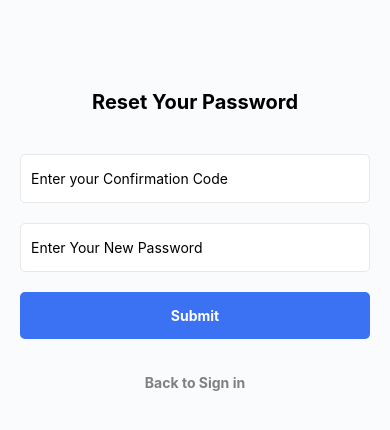
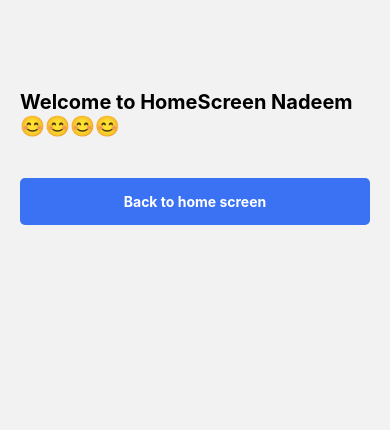
Before and after one commit to nadeem-ds/react-native-form-authentication, a React Native app: screen /HomeScreen in a window 390 px wide. Shown: the top 430 px of the page. Built offline with nearby package versions, Linux system fonts and the light colour scheme.

Commit message:
Navigation Complete

```diff
--- a/App.js
+++ b/App.js
@@ -1,10 +1,6 @@
 import { StatusBar } from "expo-status-bar";
 import { StyleSheet, Text, View } from "react-native";
-import ConfirmEmailScreen from "./src/screens/ConfirmEmailScreen/ConfirmEmailScreen";
-import ForgotPasswordScreen from "./src/screens/ForgotPasswordScreen/ForgotPasswordScreen";
-import NewPasswordScreen from "./src/screens/NewPasswordScreen/NewPasswordScreen";
-import SignInScreen from "./src/screens/SignInScreen/SignInScreen";
-import SignUpScreen from "./src/screens/SignupScreen/SignUpScreen";
+import Navigation from "./src/Navigation/Navigation";
 
 export default function App() {
   return (
@@ -13,7 +9,8 @@ export default function App() {
       {/* <SignUpScreen /> */}
       {/* <ConfirmEmailScreen /> */}
       {/* <ForgotPasswordScreen/> */}
-      <NewPasswordScreen />
+      {/* <NewPasswordScreen /> */}
+      <Navigation />
       <StatusBar style="auto" />
     </View>
   );
--- a/package.json
+++ b/package.json
@@ -10,11 +10,15 @@
     "eject": "expo eject"
   },
   "dependencies": {
+    "@react-navigation/native": "^6.0.10",
+    "@react-navigation/native-stack": "^6.6.2",
     "expo": "~45.0.0",
     "expo-status-bar": "~1.3.0",
     "react": "17.0.2",
     "react-dom": "17.0.2",
     "react-native": "0.68.2",
+    "react-native-safe-area-context": "4.2.4",
+    "react-native-screens": "~3.11.1",
     "react-native-web": "0.17.7"
   },
   "devDependencies": {
--- /dev/null
+++ b/src/Navigation/Navigation.js
@@ -0,0 +1,29 @@
+import { View, Text } from "react-native";
+import { NavigationContainer } from "@react-navigation/native";
+import { createNativeStackNavigator } from "@react-navigation/native-stack";
+
+import React from "react";
+import SignInScreen from "../screens/SignInScreen/SignInScreen";
+import SignUpScreen from "../screens/SignupScreen/SignUpScreen";
+import ConfirmEmailScreen from "../screens/ConfirmEmailScreen/ConfirmEmailScreen";
+import ForgotPasswordScreen from "../screens/ForgotPasswordScreen/ForgotPasswordScreen";
+import NewPasswordScreen from "../screens/NewPasswordScreen/NewPasswordScreen";
+import HomeScreen from "../screens/HomeScreen/HomeScreen";
+
+const Stack = createNativeStackNavigator();
+const Navigation = () => {
+  return (
+    <NavigationContainer>
+      <Stack.Navigator screenOptions={{ headerShown: false }}>
+        <Stack.Screen name="SignIn" component={SignInScreen} />
+        <Stack.Screen name="SignUpScreen" component={SignUpScreen} />
+        <Stack.Screen name="ConfrimEmail" component={ConfirmEmailScreen} />
+        <Stack.Screen name="ForgotPassword" component={ForgotPasswordScreen} />
+        <Stack.Screen name="NewPasswordScreen" component={NewPasswordScreen} />
+        <Stack.Screen name="HomeScreen" component={HomeScreen} />
+      </Stack.Navigator>
+    </NavigationContainer>
+  );
+};
+
+export default Navigation;
--- a/src/screens/ConfirmEmailScreen/ConfirmEmailScreen.js
+++ b/src/screens/ConfirmEmailScreen/ConfirmEmailScreen.js
@@ -2,14 +2,21 @@ import { StyleSheet, Text, View } from "react-native";
 import React, { useState } from "react";
 import CustomInput from "../../components/CustomInput/CustomInput";
 import CustomButton from "../../components/CustomInput/CustomButton/CustomButton";
+import { useNavigation } from "@react-navigation/native";
 
 const ConfirmEmailScreen = () => {
   const [code, setCode] = useState("");
+  const navigation = useNavigation();
+
   const confirmPressed = () => {
     console.warn("Confirm Code");
+    //email verify redirect to home page
+    navigation.navigate("HomeScreen");
   };
   const onBackToSignIn = () => {
     console.warn("backToSignIn");
+    //back to sign in page
+    navigation.navigate("SignIn");
   };
   const onResendCode = () => {
     console.warn("resendCode");
--- a/src/screens/ForgotPasswordScreen/ForgotPasswordScreen.js
+++ b/src/screens/ForgotPasswordScreen/ForgotPasswordScreen.js
@@ -2,15 +2,21 @@ import { StyleSheet, Text, View } from "react-native";
 import React, { useState } from "react";
 import CustomInput from "../../components/CustomInput/CustomInput";
 import CustomButton from "../../components/CustomInput/CustomButton/CustomButton";
+import { useNavigation } from "@react-navigation/native";
 
 const ForgotPasswordScreen = () => {
   const [username, setUsername] = useState("");
+  const navigation = useNavigation();
 
   const onSendPressed = () => {
     console.warn("onsendpressed");
+    //code and confirm password screen
+    navigation.navigate("NewPasswordScreen");
   };
   const onBackToSignIn = () => {
     console.warn("backtosignin");
+    //back to sign in page
+    navigation.navigate("SignIn");
   };
   return (
     <View style={styles.root}>
--- /dev/null
+++ b/src/screens/HomeScreen/HomeScreen.js
@@ -0,0 +1,36 @@
+import { StyleSheet, Text, View } from "react-native";
+import React from "react";
+import CustomButton from "../../components/CustomInput/CustomButton/CustomButton";
+import { useNavigation } from "@react-navigation/native";
+
+const HomeScreen = () => {
+  const navigation = useNavigation();
+
+  const haveAnAccount = () => {
+    console.warn("Already a account");
+    //alreay a account
+    navigation.navigate("SignIn");
+  };
+
+  return (
+    <View style={styles.root}>
+      <Text style={styles.heading}>Welcome to HomeScreen Nadeem😊😊😊😊</Text>
+      <CustomButton text="Back to home screen" onPress={haveAnAccount} />
+    </View>
+  );
+};
+
+export default HomeScreen;
+
+const styles = StyleSheet.create({
+  root: {
+    alignItems: "center",
+    paddingVertical: 60,
+    paddingHorizontal: 20,
+  },
+  heading: {
+    fontSize: 20,
+    fontWeight: "bold",
+    marginVertical: 30,
+  },
+});
--- a/src/screens/NewPasswordScreen/NewPasswordScreen.js
+++ b/src/screens/NewPasswordScreen/NewPasswordScreen.js
@@ -2,16 +2,22 @@ import { StyleSheet, Text, View } from "react-native";
 import React, { useState } from "react";
 import CustomInput from "../../components/CustomInput/CustomInput";
 import CustomButton from "../../components/CustomInput/CustomButton/CustomButton";
+import { useNavigation } from "@react-navigation/native";
 
 const NewPasswordScreen = () => {
   const [code, setCode] = useState("");
   const [newPassword, setNewPassword] = useState("");
+  const navigation = useNavigation();
 
   const onSubmitPressed = () => {
     console.warn("onsendpressed");
+    //password changed back to home screen /login page
+    navigation.navigate("HomeScreen");
   };
   const onBackToSignIn = () => {
     console.warn("backtosignin");
+    //back to sign in
+    navigation.navigate("SignIn");
   };
   return (
     <View style={styles.root}>
--- a/src/screens/SignInScreen/SignInScreen.js
+++ b/src/screens/SignInScreen/SignInScreen.js
@@ -3,20 +3,28 @@ import React, { useState } from "react";
 import CustomInput from "../../components/CustomInput/CustomInput";
 import CustomButton from "../../components/CustomInput/CustomButton/CustomButton";
 import SocialSignInButton from "../../components/SocialSignInButton/SocialSignInButton";
+import { useNavigation } from "@react-navigation/native";
 
 const SignInScreen = () => {
+  const navigation = useNavigation();
   const [username, setUsername] = useState("");
   const [password, setPassword] = useState("");
 
   const onSignInPressed = () => {
     console.warn("UserSign pressed");
+    //here we need to login and validate the user
+    navigation.navigate("HomeScreen");
   };
   const onForgetPasswordPressed = () => {
     console.warn("Forget password pressed");
+    //Redirect to forgot password page
+    navigation.navigate("ForgotPassword");
   };
 
   const onSignUpPressed = () => {
-    console.warn("Sign in with Apple");
+    console.warn("Create a new Account");
+    //Redirect to ac open page
+    navigation.navigate("SignUpScreen");
   };
   return (
     <ScrollView>
--- a/src/screens/SignupScreen/SignUpScreen.js
+++ b/src/screens/SignupScreen/SignUpScreen.js
@@ -3,18 +3,24 @@ import React, { useState } from "react";
 import CustomInput from "../../components/CustomInput/CustomInput";
 import CustomButton from "../../components/CustomInput/CustomButton/CustomButton";
 import SocialSignInButton from "../../components/SocialSignInButton/SocialSignInButton";
+import { useNavigation } from "@react-navigation/native";
 
 const SignUpScreen = () => {
   const [name, SetName] = useState("");
   const [email, setEmail] = useState("");
   const [password, setPassword] = useState("");
   const [confirmPassword, SetConfirmPassword] = useState("");
+  const navigation = useNavigation();
 
   const haveAnAccount = () => {
     console.warn("Already a account");
+    //alreay a account
+    navigation.navigate("SignIn");
   };
   const onRegisterUser = () => {
     console.warn("Create new account");
+    //Validate and add email confirmation
+    navigation.navigate("ConfrimEmail");
   };
   const onTermOfUsePresses = () => {
     console.warn("onTermOfUsePresses");
```
Also changed, not shown: 1 other file (tests, documents, lock files or other folders).
